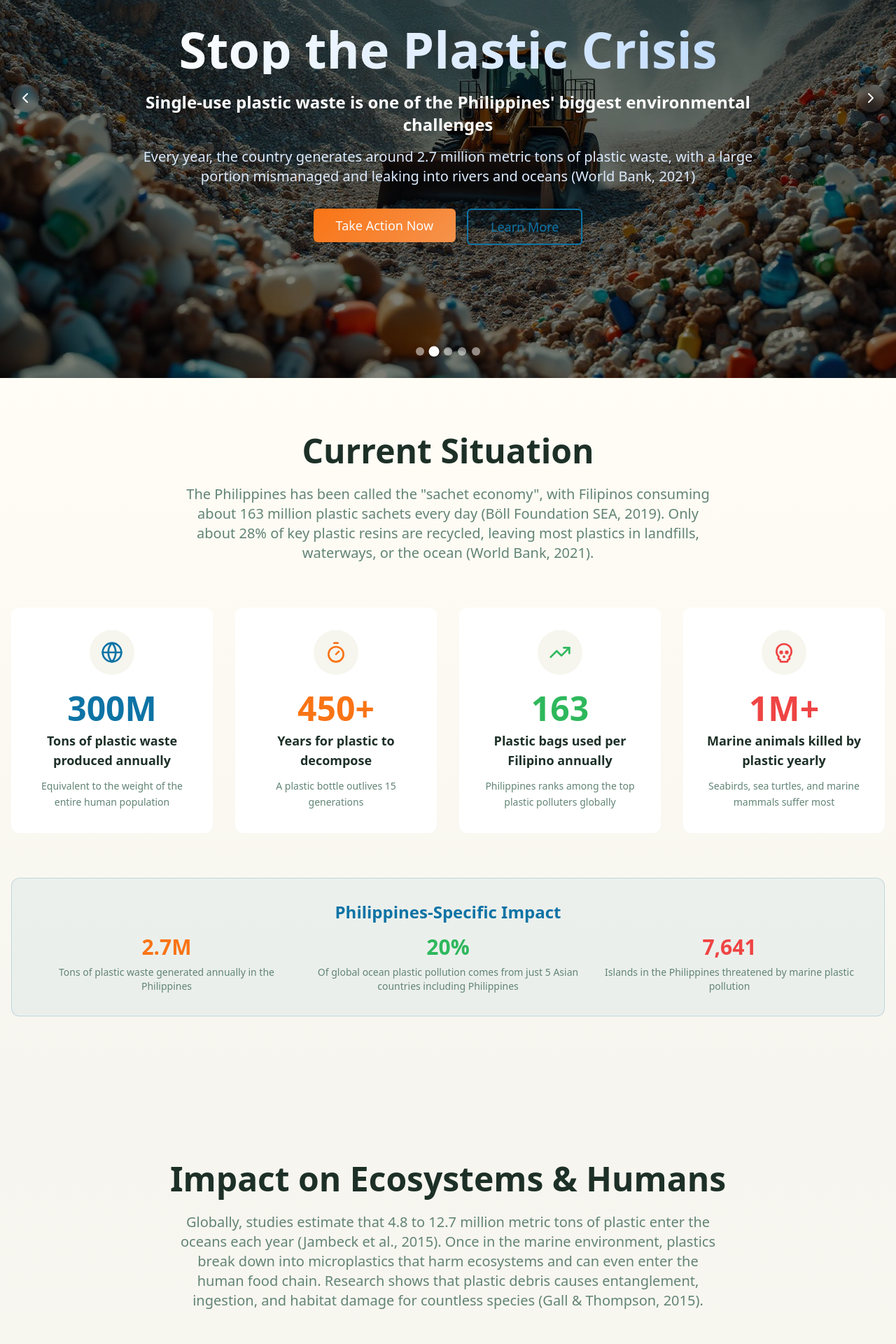
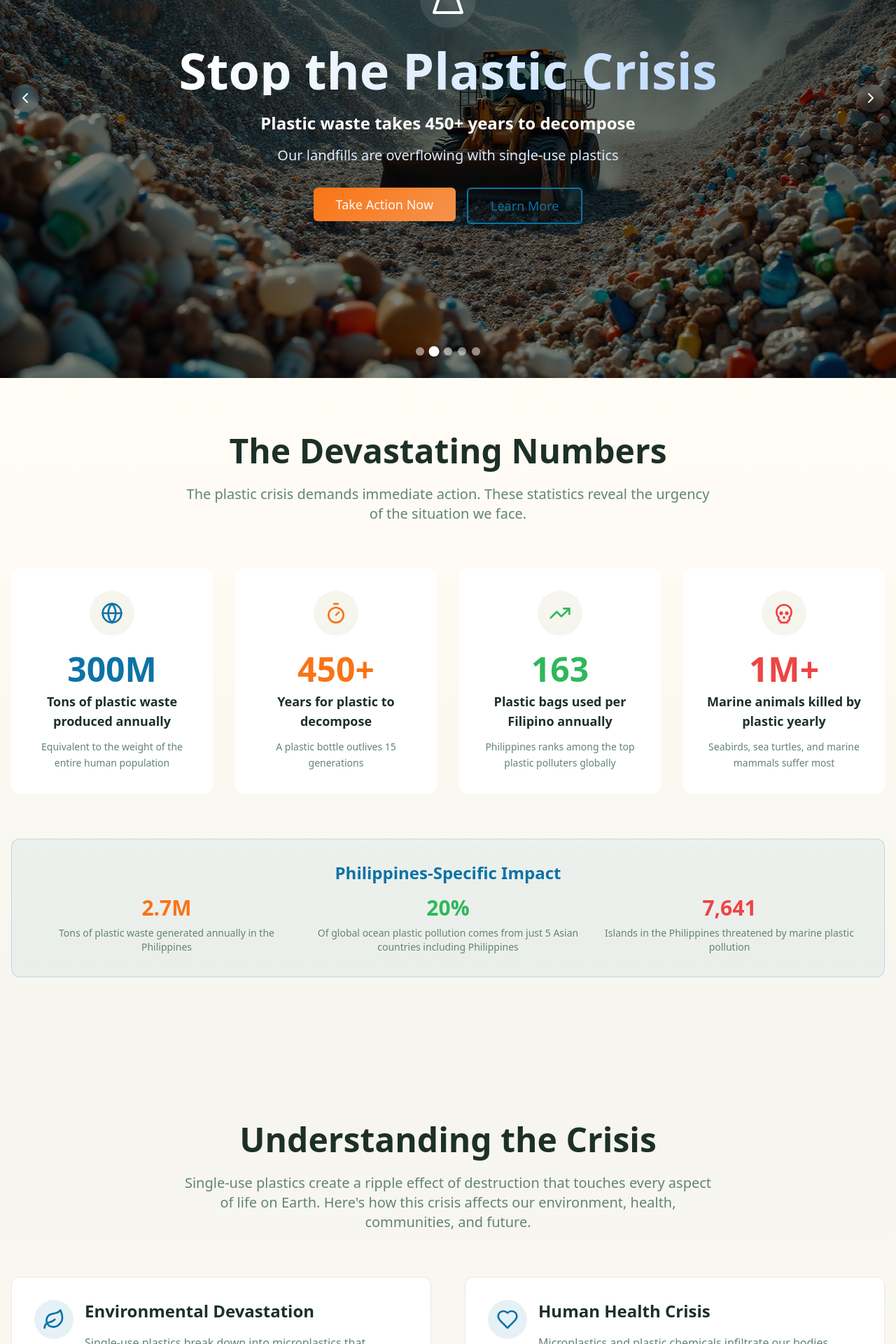
Before and after one commit to whosee21/plastic-foe-hero, a React (Vite) app: page / in a window 1280 px wide. Shown: the part 260-2180 px from the top of the page at 70% size. Built offline with nearby package versions, Linux system fonts and the light colour scheme; the HTML template or start-up script is replaced by a standard one.

Commit message:
Reverted to commit 85caa5190a9744ed0b5a43d190cbce84b1f2e755

```diff
--- a/src/components/EducationalContent.tsx
+++ b/src/components/EducationalContent.tsx
@@ -25,10 +25,11 @@ export const EducationalContent = () => {
       <div className="container mx-auto px-4">
         <div className="text-center mb-16">
           <h2 className="text-4xl md:text-5xl font-bold mb-6 text-foreground">
-            Impact on Ecosystems & Humans
+            Understanding the Crisis
           </h2>
           <p className="text-xl text-muted-foreground max-w-3xl mx-auto">
-            Globally, studies estimate that 4.8 to 12.7 million metric tons of plastic enter the oceans each year (Jambeck et al., 2015). Once in the marine environment, plastics break down into microplastics that harm ecosystems and can even enter the human food chain. Research shows that plastic debris causes entanglement, ingestion, and habitat damage for countless species (Gall & Thompson, 2015).
+            Single-use plastics create a ripple effect of destruction that touches every aspect of life on Earth.
+            Here's how this crisis affects our environment, health, communities, and future.
           </p>
         </div>
 
@@ -64,10 +65,10 @@ export const EducationalContent = () => {
         <div className="mt-16 p-8 rounded-xl bg-gradient-hero text-primary-foreground">
           <div className="text-center">
             <h3 className="text-3xl font-bold mb-4">
-              Why It Matters
+              The Science is Clear
             </h3>
             <p className="text-xl mb-6 opacity-90">
-              Plastic pollution not only harms marine animals but also threatens livelihoods, fisheries, and human health. The United Nations warns that single-use plastics are one of the greatest environmental threats of our time and calls for urgent global action (UNEP, 2018).
+              Peer-reviewed research confirms that immediate, decisive action is needed to prevent catastrophic environmental collapse.
             </p>
             <div className="grid grid-cols-1 md:grid-cols-3 gap-6 text-center">
               <div className="p-4 rounded-lg bg-white/10 backdrop-blur-sm">
--- a/src/components/HeroSlideshow.tsx
+++ b/src/components/HeroSlideshow.tsx
@@ -97,11 +97,11 @@ export const HeroSlideshow = () => {
           </h1>
 
           <p className="text-xl md:text-2xl mb-4 font-semibold animate-slide-in">
-            Single-use plastic waste is one of the Philippines' biggest environmental challenges
+            {current.caption}
           </p>
 
           <p className="text-lg md:text-xl mb-8 text-blue-100 animate-slide-in">
-            Every year, the country generates around 2.7 million metric tons of plastic waste, with a large portion mismanaged and leaking into rivers and oceans (World Bank, 2021)
+            {current.subtitle}
           </p>
 
           <div className="flex flex-col sm:flex-row gap-4 justify-center">
--- a/src/components/SourcesSection.tsx
+++ b/src/components/SourcesSection.tsx
@@ -1,23 +1,28 @@
 export const SourcesSection = () => {
   const sources = [
     {
-      title: "World Bank (2021). Market Study for the Philippines: Plastics Circularity Opportunities and Barriers. World Bank Group.",
+      title: "World Bank (2021)",
+      description: "Report on plastic waste generation and recycling challenges in the Philippines.",
       url: "https://openknowledge.worldbank.org/handle/10986/35608"
     },
     {
-      title: "Jambeck, J. R., Geyer, R., Wilcox, C., Siegler, T. R., Perryman, M., Andrady, A., Narayan, R., & Law, K. L. (2015). Plastic waste inputs from land into the ocean. Science, 347(6223), 768–771.",
+      title: "Jambeck et al. (2015)",
+      description: "Study on how plastic waste enters oceans from land.",
       url: "https://doi.org/10.1126/science.1260352"
     },
     {
-      title: "Böll Foundation Southeast Asia (2019). Plastic Atlas: Facts and figures about the world of synthetic polymers.",
+      title: "Böll Foundation SEA (2019)",
+      description: "Plastic Atlas highlighting global and Philippine plastic use, including sachet economy.",
       url: "https://ph.boell.org/en/2019/09/25/plastic-atlas"
     },
     {
-      title: "Gall, S. C., & Thompson, R. C. (2015). The impact of debris on marine life. Marine Pollution Bulletin, 92(1–2), 170–179.",
+      title: "Gall & Thompson (2015)",
+      description: "Research on how plastic debris affects marine animals and ecosystems.",
       url: "https://doi.org/10.1016/j.marpolbul.2014.12.041"
     },
     {
-      title: "United Nations Environment Programme (2018). Single-use plastics: A roadmap for sustainability.",
+      title: "United Nations Environment Programme (2018)",
+      description: "Global roadmap on reducing single-use plastics.",
       url: "https://www.unep.org/resources/report/single-use-plastics-roadmap-sustainability"
     }
   ];
@@ -34,15 +39,15 @@ export const SourcesSection = () => {
         <div className="space-y-4">
           {sources.map((source, index) => (
             <div key={index} className="text-sm leading-relaxed">
-              <span className="text-foreground">{source.title} </span>
               <a
                 href={source.url}
                 target="_blank"
                 rel="noopener noreferrer"
                 className="font-medium text-primary hover:underline focus:underline focus:outline-none focus:ring-2 focus:ring-primary focus:ring-offset-2 rounded-sm"
               >
-                Read here
+                {source.title}
               </a>
+              <span className="text-muted-foreground"> – {source.description}</span>
             </div>
           ))}
         </div>
--- a/src/components/StatisticsSection.tsx
+++ b/src/components/StatisticsSection.tsx
@@ -29,10 +29,10 @@ export const StatisticsSection = () => {
       <div className="container mx-auto px-4">
         <div className="text-center mb-16">
           <h2 className="text-4xl md:text-5xl font-bold mb-6 text-foreground">
-            Current Situation
+            The Devastating Numbers
           </h2>
           <p className="text-xl text-muted-foreground max-w-3xl mx-auto">
-            The Philippines has been called the "sachet economy", with Filipinos consuming about 163 million plastic sachets every day (Böll Foundation SEA, 2019). Only about 28% of key plastic resins are recycled, leaving most plastics in landfills, waterways, or the ocean (World Bank, 2021).
+            The plastic crisis demands immediate action. These statistics reveal the urgency of the situation we face.
           </p>
         </div>
 
```
